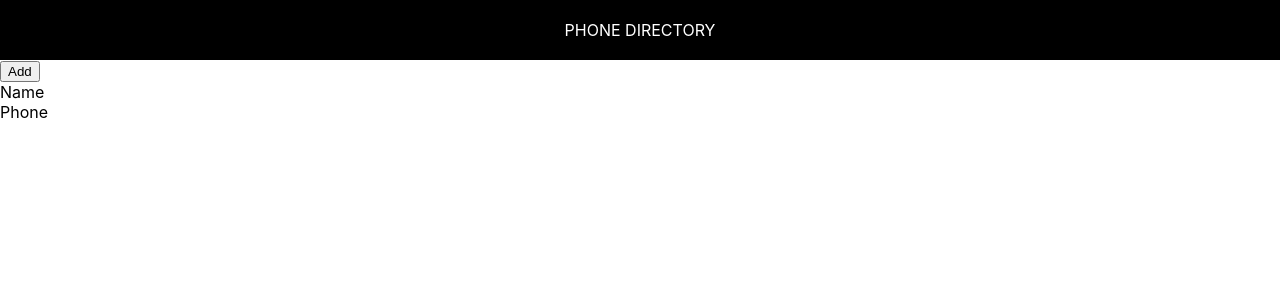
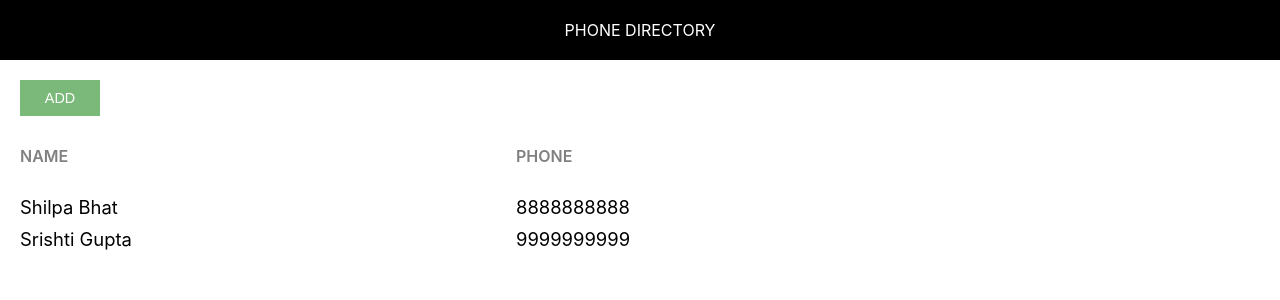
Before and after one commit to shaziap/phone-directory, a React (Create React App) app: page / in a window 1280 px wide. Shown: the top 300 px of the page. Built offline with nearby package versions, Linux system fonts and the light colour scheme.

Commit message:
“Rendered Subscribers Dynamically”

```diff
--- /dev/null
+++ b/src/App.css
@@ -0,0 +1,44 @@
+.component-body-container {
+    padding: 20px;
+}
+
+.custom-btn {
+    padding: 10px;
+    border: none;
+    margin-right: 10px;
+    text-transform: uppercase;
+    width: 80px;
+    font-size: 0.9rem;
+    cursor: pointer;
+    outline: none;
+}
+
+.add-btn {
+    background: #7ab97a;
+    color: #fff;
+}
+
+.grid-container {
+    display: grid;
+    grid-template-columns: 40% 30% auto;
+    margin-bottom: 10px;
+}
+
+.heading-container {
+    margin: 30px 0 30px 0;
+    width: 100%;
+}
+
+.grid-item {
+    background-color: rgba(255, 255, 255, 0.8);
+    font-size: 1.15rem;
+    word-wrap: break-word;
+    padding-right: 10px;
+}
+
+.name-heading, .phone-heading {
+    font-size: 1rem;
+    font-weight: 600;
+    color: #808080;
+    text-transform: uppercase;
+}
--- a/src/App.js
+++ b/src/App.js
@@ -1,16 +1,39 @@
 import React, { Component } from 'react';
 import Header from './Header.js';
+import './App.css';
 class App extends Component {
   render() {
+    let subscribers = [
+      {
+        id: 1,
+        name: "Shilpa Bhat",
+        phone: "8888888888"
+      },
+      {
+        id: 2,
+        name: "Srishti Gupta",
+        phone: "9999999999"
+      }
+    ];
+
     return (
       <div>
-
         <Header/>
-        <button>Add</button>
-        <div>
-          <span>Name</span><br />
-          <span>Phone</span>
-        </div>
+        <div className="component-body-container">
+          <button className="custom-btn add-btn">Add</button>
+          <div className="grid-container heading-container">
+            <span className="grid-item name-heading">Name</span>
+            <span className="grid-item phone-heading">Phone</span>
+          </div>
+          {
+            subscribers.map(sub => {
+              return <div key={sub.id} className="grid-container">
+                <span className="grid-item">{sub.name}</span>
+                <span className="grid-item">{sub.phone}</span>
+              </div>
+            })
+          }
+          </div>
       </div>
     );
   }
```
